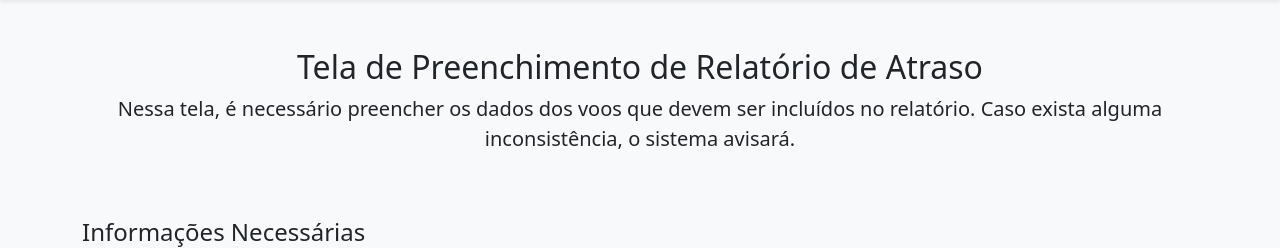
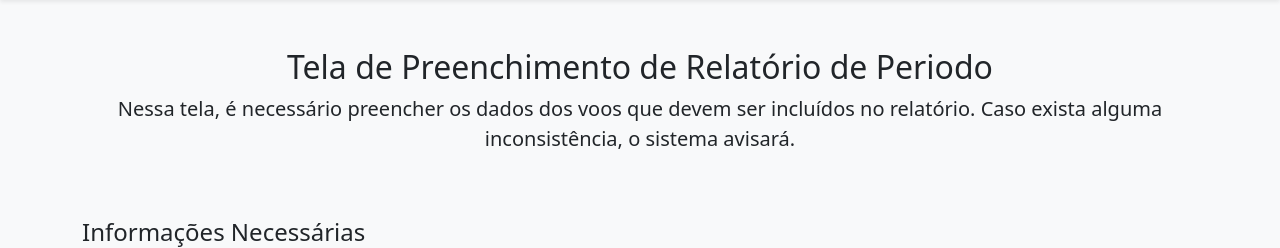
Before and after one commit to augustovillar/lab_soft_proj_MEAU, a Django app: page /preenchimentoPeriodo/ in a window 1280 px wide. Shown: the part 56-304 px from the top of the page. Run offline with Django 4.2, Linux system fonts and the light colour scheme; data comes from the database, SQL or seed files in the repository; some libraries are stand-ins or nearby versions.

Commit message:
alteracao do nome

```diff
--- a/Projeto_MEAU/template/preenchimentoPeriodo.html
+++ b/Projeto_MEAU/template/preenchimentoPeriodo.html
@@ -109,7 +109,7 @@
         <main>
             <div class="py-5 text-center">
                 <!-- <img class="d-block mx-auto mb-4" src="../assets/brand/bootstrap-logo.svg" alt="" width="72" height="57"> -->
-                <h2>Tela de Preenchimento de Relatório de Atraso</h2>
+                <h2>Tela de Preenchimento de Relatório de Periodo</h2>
                 <p class="lead">Nessa tela, é necessário preencher os dados dos voos que devem ser incluídos no
                     relatório. Caso exista alguma inconsistência, o sistema avisará.</p>
             </div>
```
